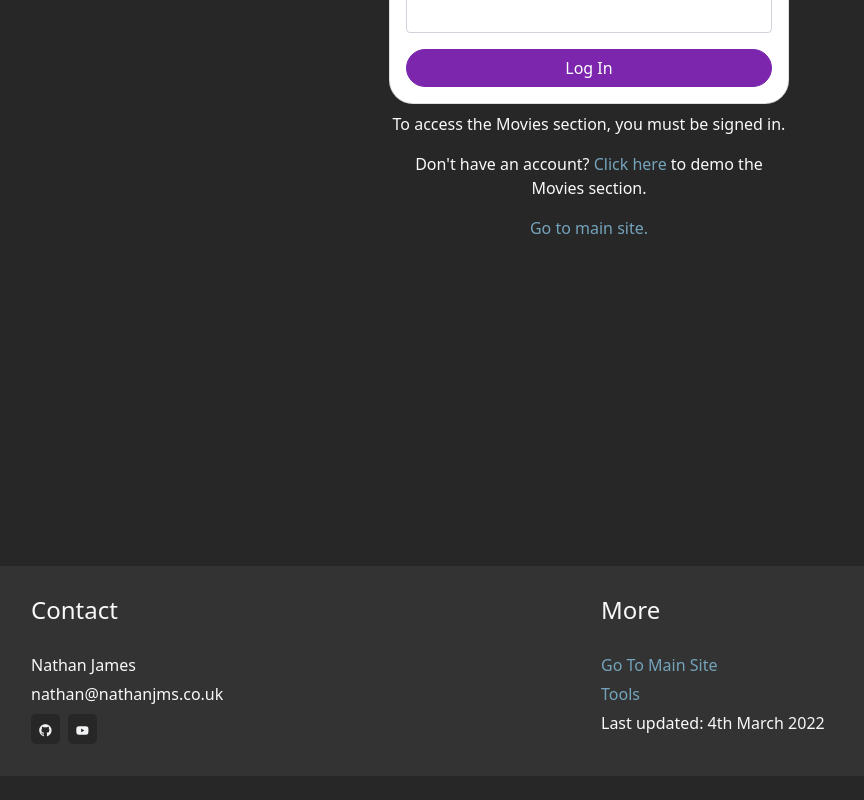
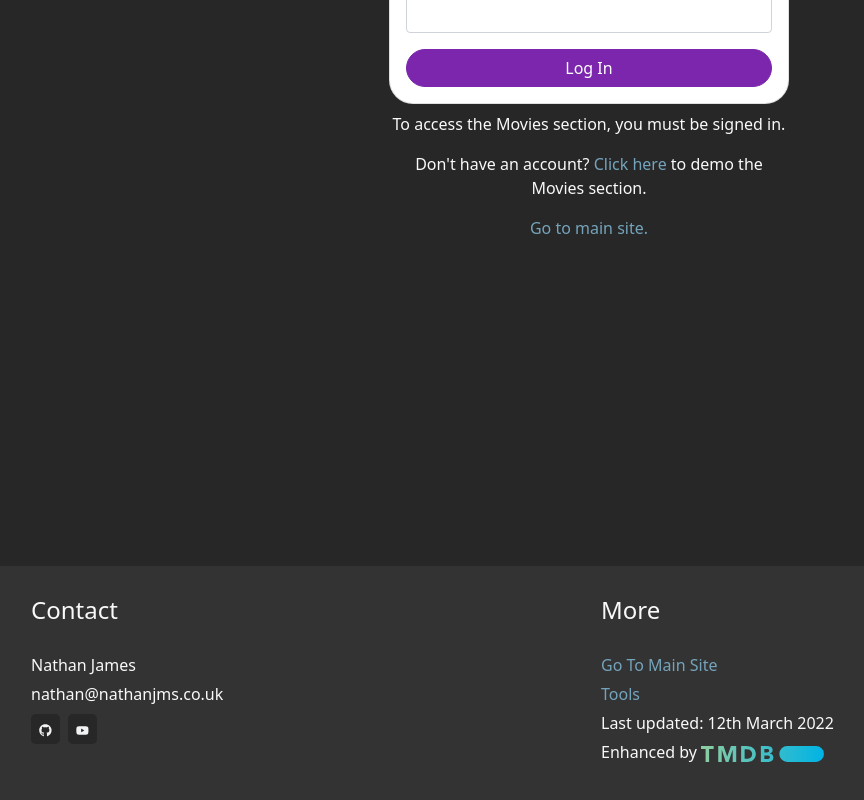
Before and after one commit to Nathanjms/nj-movies-v2, a React (Create React App) app: page /login in a window 1280 px wide. Shown: the part 354-1154 px from the top of the page, without its empty margins (51-915 px from the left). Before the commit the page ends 1130 px from the top, so only its background shows below. Built offline with nearby package versions, Linux system fonts and the light colour scheme; no server answers.

Commit message:
Add TMDb logo into footer

```diff
--- a/src/components/Global/Footer.tsx
+++ b/src/components/Global/Footer.tsx
@@ -40,7 +40,21 @@ function Footer() {
                 <li>
                   <a href="https://tools.nathanjms.co.uk">Tools</a>
                 </li>
-                <li>Last updated: 4th March 2022</li>
+                <li>Last updated: 12th March 2022</li>
+                <li>
+                  Enhanced by{" "}
+                  <a
+                    href="https://www.themoviedb.org/"
+                    target="_blank"
+                    rel="noopener noreferrer"
+                  >
+                    <img
+                      src="/tmdbLogo.svg"
+                      alt="tmdb Logo"
+                      style={{ maxHeight: "1rem", maxWidth: "50%" }}
+                    />
+                  </a>
+                </li>
               </ul>
             </div>
           </Col>
```
Also changed, not shown: public/tmdbLogo.svg (added).
